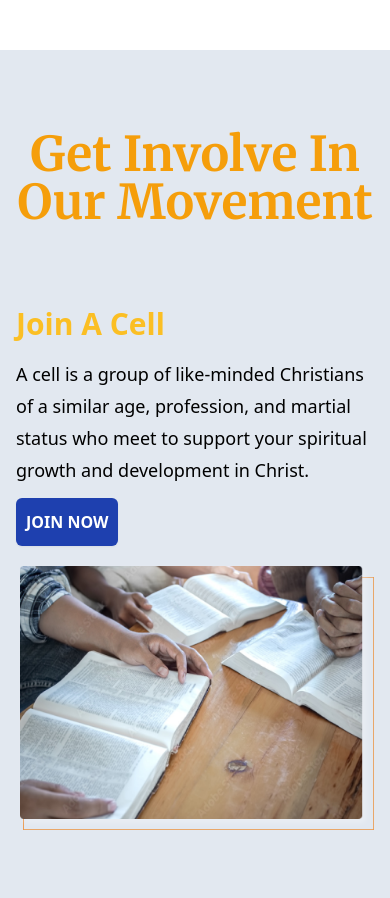
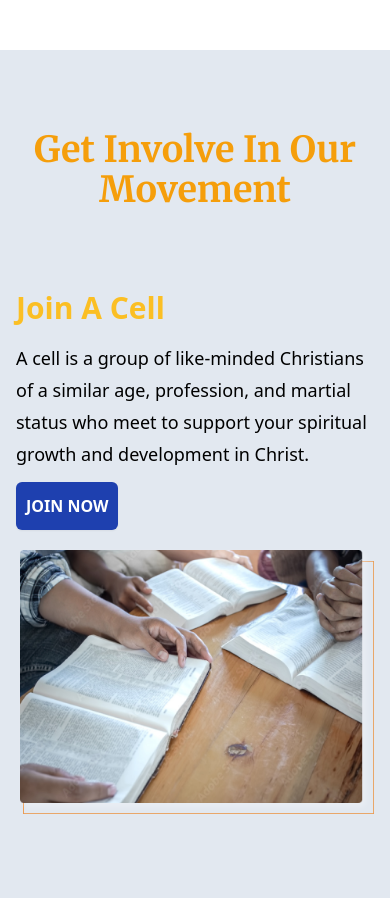
Before and after one commit to wilfredcloud/celszc, a React (Vite) app: page / in a window 390 px wide. Shown: the part 1380-2278 px from the top of the page. Built offline with nearby package versions, Linux system fonts and the light colour scheme.

Commit message:
style: Add style for mobile responsiveness

```diff
--- a/src/pages/Home.jsx
+++ b/src/pages/Home.jsx
@@ -25,7 +25,7 @@ const Home = () => {
       <div className=" my-20 py-20 bg-slate-200">
           <h1
             style={{ fontFamily: "Merriweather, serif" }}
-            className="text-center text-5xl font-bold text-amber-500 "
+            className="text-center text-4xl lg:text-5xl font-bold text-amber-500 px-4  "
           >
             Get Involve In Our Movement
           </h1>
```
